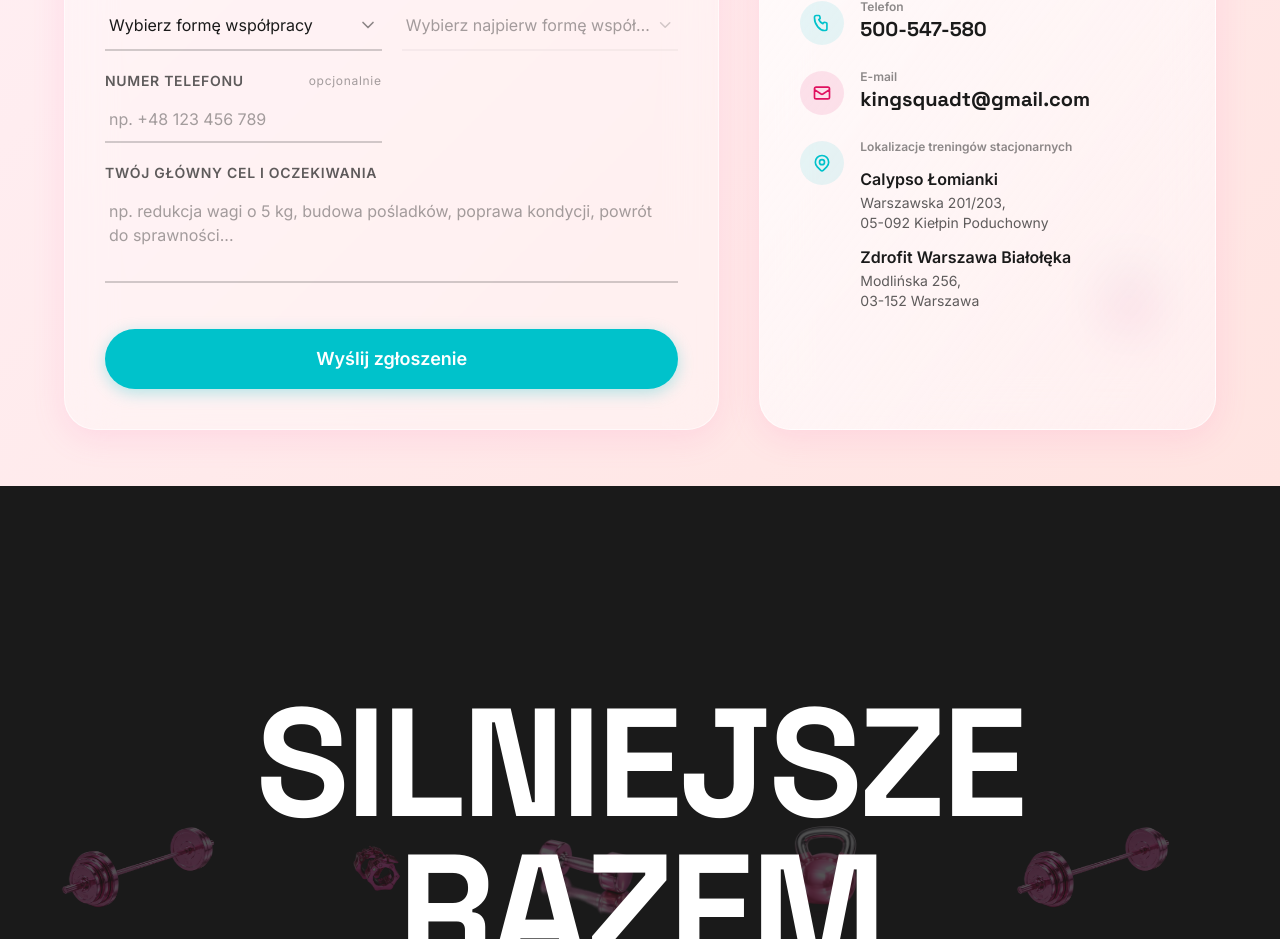
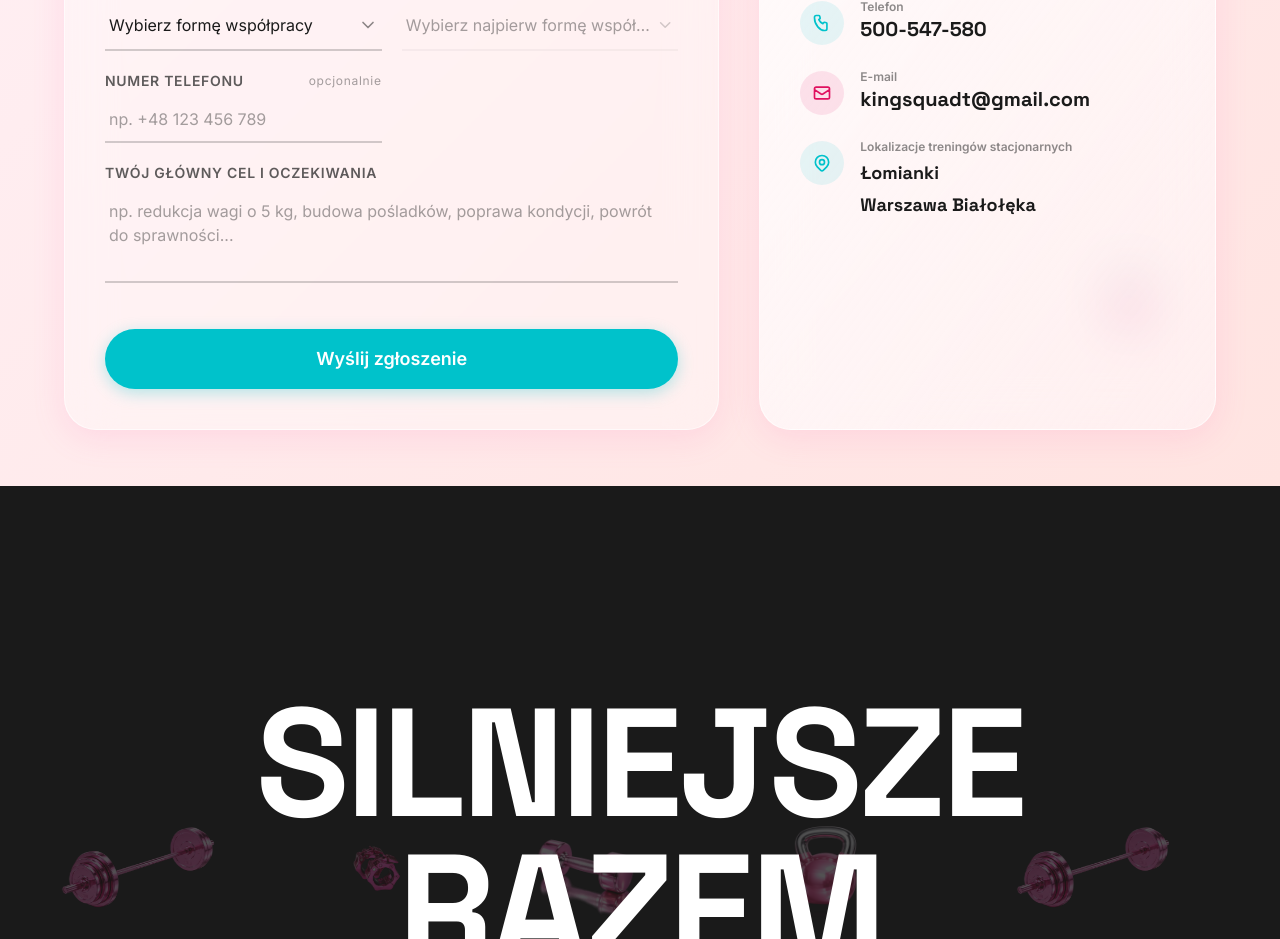
Before and after one commit to pietrucha0/kinga_bartochowska, a React (Vite) app in the folder app/: page / in a window 1280 px wide. Shown: the part 3640-4579 px from the top of the page. Built offline with nearby package versions, Linux system fonts and the light colour scheme.

Commit message:
feat: implement ContactSection with form validation, custom select inputs, and success state animation

```diff
--- a/app/src/sections/ContactSection.tsx
+++ b/app/src/sections/ContactSection.tsx
@@ -648,28 +648,12 @@ export default function ContactSection() {
                         <path strokeLinecap="round" strokeLinejoin="round" d="M15 11a3 3 0 11-6 0 3 3 0 016 0z" />
                       </svg>
                     </span>
-                    <div className="space-y-3">
-                      <span className="font-body text-xs lg:text-xs font-semibold text-charcoal/50 block">Lokalizacje treningów stacjonarnych</span>
-
-                      <div>
-                        <span className="font-body text-base lg:text-base font-semibold text-charcoal block mb-0.5">
-                          Calypso Łomianki
-                        </span>
-                        <span className="font-body text-sm lg:text-sm text-charcoal/70 block leading-relaxed">
-                          Warszawska 201/203,<br />
-                          05-092 Kiełpin Poduchowny
-                        </span>
-                      </div>
-
-                      <div>
-                        <span className="font-body text-base lg:text-base font-semibold text-charcoal block mb-0.5">
-                          Zdrofit Warszawa Białołęka
-                        </span>
-                        <span className="font-body text-sm lg:text-sm text-charcoal/70 block leading-relaxed">
-                          Modlińska 256,<br />
-                          03-152 Warszawa
-                        </span>
-                      </div>
+                    <div>
+                      <span className="font-body text-xs lg:text-xs font-semibold text-charcoal/50 block mb-1">Lokalizacje treningów stacjonarnych</span>
+                      <ul className="space-y-1 font-display font-bold text-base lg:text-lg text-charcoal">
+                        <li>Łomianki</li>
+                        <li>Warszawa Białołęka</li>
+                      </ul>
                     </div>
                   </div>
                 </div>
```
